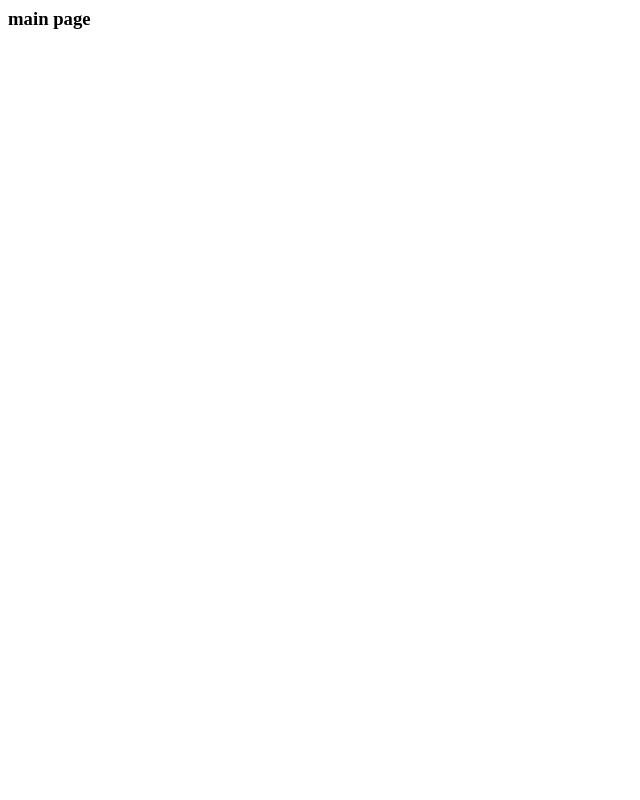
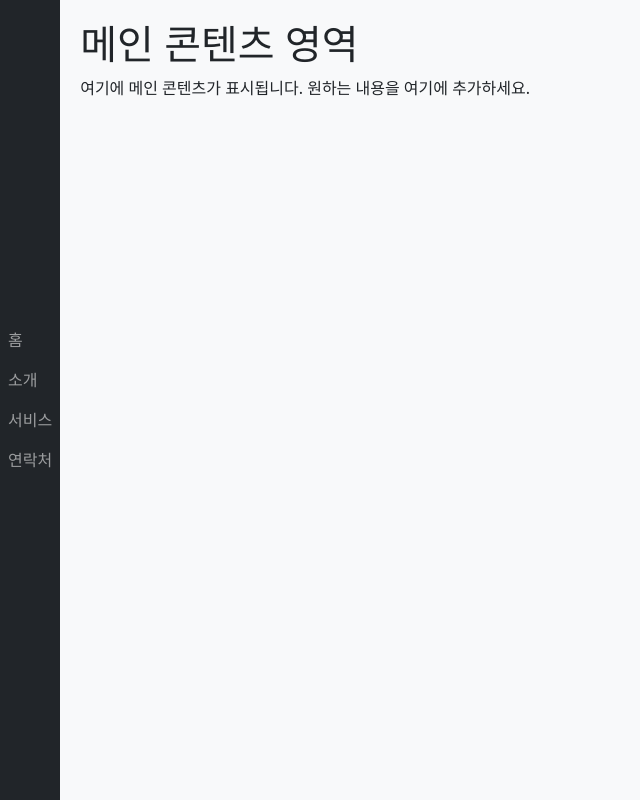
Before and after one commit to Ssong0515/song.github.io, a plain HTML site: page index.html in a window 1280 px wide. Shown: the whole page, without its empty margins (0-640 px from the left). Drawn offline with nearby package versions, Linux system fonts and the light colour scheme.

Commit message:
홈페이지 만듬

```diff
--- a/index.html
+++ b/index.html
@@ -1 +1,70 @@
-<h3>main page</h3>
+<!DOCTYPE html>
+<html lang="ko">
+
+<head>
+    <meta charset="UTF-8">
+    <meta name="viewport" content="width=device-width, initial-scale=1.0">
+
+    <!-- 부트스트랩 5.3.3 CSS CDN 링크 -->
+    <link href="https://cdn.jsdelivr.net/npm/bootstrap@5.3.3/dist/css/bootstrap.min.css" rel="stylesheet"
+        integrity="sha384-QWTKZyjpPEjISv5WaRU9OFeRpok6YctnYmDr5pNlyT2bRjXh0JMhjY6hW+ALEwIH" crossorigin="anonymous">
+
+    <title>메모장</title>
+
+    <style>
+        /* 전체 페이지를 채우기 위한 스타일 */
+        html, body {
+            height: 100%;
+            margin: 0;
+        }
+
+        .d-flex {
+            height: 100vh; /* 전체 화면 높이를 차지 */
+        }
+
+        .navbar {
+            height: 100%; /* 네비게이션 바도 전체 높이 */
+        }
+
+        .main-content {
+            flex-grow: 1;
+            padding: 20px;
+            background-color: #f8f9fa;
+        }
+
+        .navbar-toggler {
+            margin: 10px;
+        }
+    </style>
+</head>
+
+<body>
+
+    <div class="d-flex">
+        <!-- 왼쪽 네비게이션 바 -->
+        <nav class="navbar navbar-expand-lg navbar-dark bg-dark flex-column align-items-start">
+            <button class="navbar-toggler" type="button" data-bs-toggle="collapse" data-bs-target="#navbarNav" aria-controls="navbarNav" aria-expanded="false" aria-label="Toggle navigation">
+                <span class="navbar-toggler-icon"></span>
+            </button>
+            <div class="collapse navbar-collapse" id="navbarNav">
+                <div class="navbar-nav flex-column">
+                    <a class="nav-item nav-link" href="#">홈</a>
+                    <a class="nav-item nav-link" href="#">소개</a>
+                    <a class="nav-item nav-link" href="#">서비스</a>
+                    <a class="nav-item nav-link" href="#">연락처</a>
+                </div>
+            </div>
+        </nav>
+
+        <!-- 메인 콘텐츠 영역 -->
+        <div class="main-content flex-grow-1">
+            <h1>메인 콘텐츠 영역</h1>
+            <p>여기에 메인 콘텐츠가 표시됩니다. 원하는 내용을 여기에 추가하세요.</p>
+        </div>
+    </div>
+
+    <!-- 부트스트랩 5.3.3 JS CDN 링크 -->
+    <script src="https://cdn.jsdelivr.net/npm/bootstrap@5.3.3/dist/js/bootstrap.bundle.min.js" integrity="sha384-YvpcrYf0tY3lHB60NNkmXc5s9fDVZLESaAA55NDzOxhy9GkcIdslK1eN7N6jIeHz" crossorigin="anonymous"></script>
+</body>
+
+</html>
```
